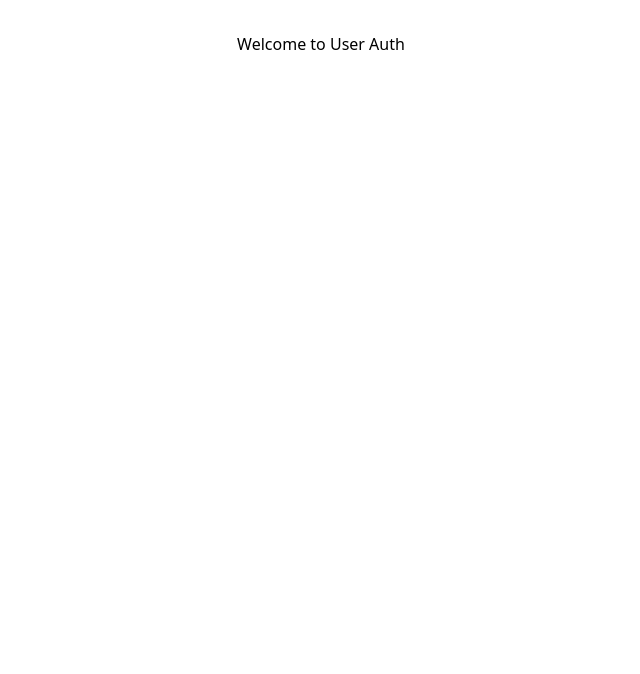
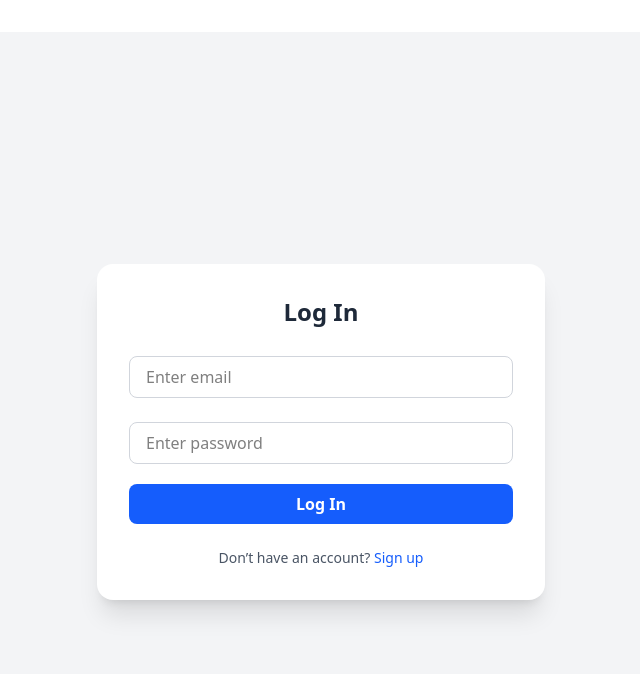
Before and after one commit to patlouis/node-auth-js, a React (Vite) app in the folder client/: page / in a window 1280 px wide. Shown: the top 674 px of the page, without its empty margins (319-959 px from the left). Built offline with nearby package versions, Linux system fonts and the light colour scheme.

Commit message:
update routes

```diff
--- a/client/src/App.jsx
+++ b/client/src/App.jsx
@@ -8,9 +8,10 @@ function App() {
   return (
     <BrowserRouter>
       <Routes>
-        <Route path="/" element={<h1>Welcome to User Auth</h1>} />
-        <Route path="/login" element={<Login/>} />
+        <Route path="/" element={<Login/>} />
         <Route path="/signup" element={<Signup/>} />
+        <Route path="/home" element={<h1>Welcome to User Auth</h1>} />
+        <Route path="*" element={<h1>404 Not Found</h1>} />
       </Routes>
     </BrowserRouter>
   )
```
